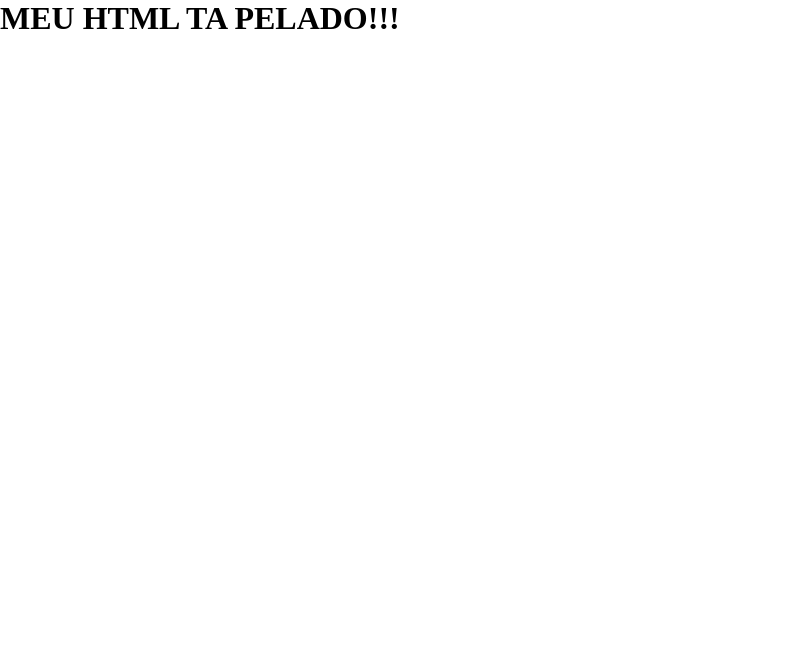
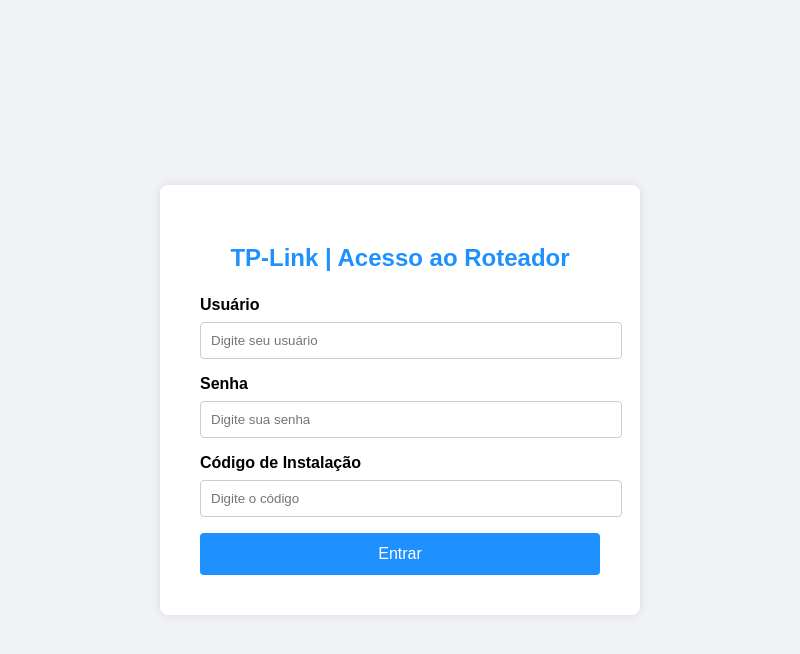
Before and after one commit to CesarPinheadTI/atividade-tplink, an Electron app: page src/pages/index.html in a window 800 px wide. Drawn offline with Linux system fonts and the light colour scheme.

Commit message:
"atividade pronta"

```diff
--- a/src/js/script.js
+++ b/src/js/script.js
@@ -0,0 +1,12 @@
+var loginButton = document.getElementById("button-submit");
+function login () {
+    var inputUser = document.getElementById("usuario").value;
+    var inputPassword = document.getElementById("senha").value;
+    var inputCode = document.getElementById("codigo").value;
+    if (inputUser == "admin" && inputPassword == "1234" && inputCode =="tplink2025") {
+        window.location.replace ("painel.html");
+    } else {
+        alert("Usuário, senha ou código errado!");
+    }
+}
+    loginButton.addEventListener("click", login);
--- a/src/pages/index.html
+++ b/src/pages/index.html
@@ -4,10 +4,21 @@
     <meta charset="UTF-8">
     <meta name="viewport" content="width=device-width, initial-scale=1.0">
     <link rel="stylesheet" href="../styles/style.css">
-    <title>Template Bonitão</title>
+    <title>TP-Link Login</title>
 </head>
 <body>
-    <h1>MEU HTML TA PELADO!!!</h1>
+    <div class="login-container">
+        <h2>TP-Link | Acesso ao Roteador</h2>
+        <div id="login-form">
+            <label for="usuario">Usuário</label>
+            <input type="text" id="usuario" placeholder="Digite seu usuário" required />
+            <label for="senha">Senha</label>
+            <input type="password" id="senha" placeholder="Digite sua senha" required />
+            <label for="codigo">Código de Instalação</label>
+            <input type="text" id="codigo" placeholder="Digite o código" required />
+            <button id="button-submit">Entrar</button>
+        </div>
+    </div>
     <script src="../js/script.js"></script>
 </body>
 </html>
--- a/src/styles/style.css
+++ b/src/styles/style.css
@@ -1,5 +1,59 @@
-*{
-    margin: 0;
-    padding: 0;
-    box-sizing: border-box;
+/* Estilos gerais da página */
+body {
+  background-color: #f0f2f5;
+  font-family: Arial, sans-serif;
+  display: flex;
+  justify-content: center;
+  align-items: center;
+  height: 100vh;
+  margin: 0;
 }
+
+/* Container do formulário */
+.login-container {
+  background-color: #fff;
+  padding: 40px;
+  border-radius: 8px;
+  box-shadow: 0 0 10px rgba(0,0,0,0.1);
+  width: 100%;
+  max-width: 400px;
+}
+
+/* Título */
+h2 {
+  text-align: center;
+  color: #1e90ff;
+  margin-bottom: 24px;
+}
+
+/* Campos do formulário */
+label {
+  display: block;
+  margin-bottom: 8px;
+  font-weight: bold;
+}
+
+input[type="text"],
+input[type="password"] {
+  width: 100%;
+  padding: 10px;
+  margin-bottom: 16px;
+  border: 1px solid #ccc;
+  border-radius: 4px;
+}
+
+/* Botão */
+button {
+  width: 100%;
+  padding: 12px;
+  background-color: #1e90ff;
+  border: none;
+  border-radius: 4px;
+  color: white;
+  font-size: 16px;
+  cursor: pointer;
+}
+
+button:hover {
+  background-color: #0d74d1;
+}
```
Also changed, not shown: src/pages/painel.html (added, +11 -0 lines).
